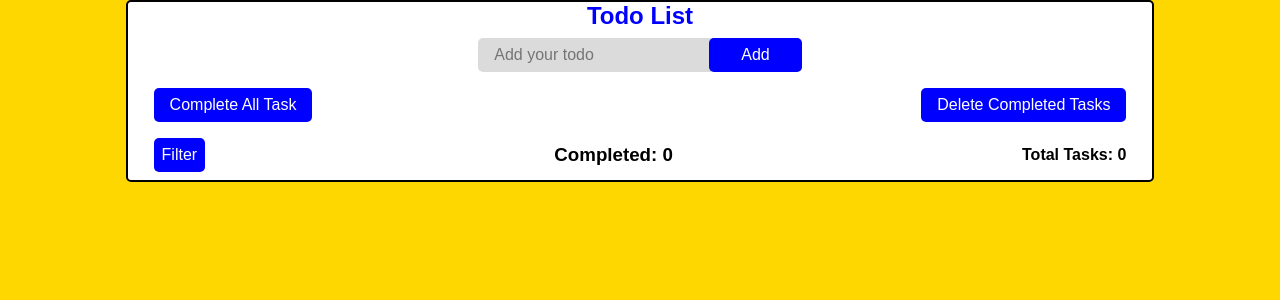
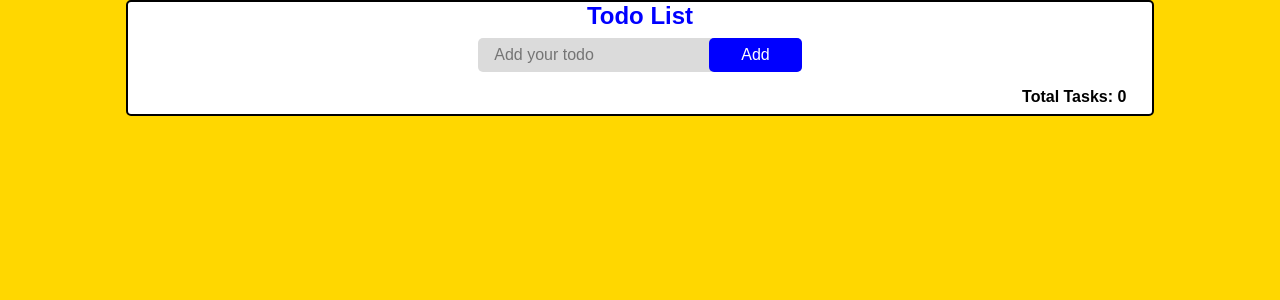
Before and after one commit to mhvats/to-do-app-react, a React (Vite) app: page / in a window 1280 px wide. Shown: the top 300 px of the page. Built offline with nearby package versions, Linux system fonts and the light colour scheme.

Commit message:
partially completed

```diff
--- a/src/App.jsx
+++ b/src/App.jsx
@@ -28,6 +28,7 @@ export const App = () => {
   const handleFilterDropDown = () => {
     setFilter((prevState) => !prevState);
   };
+
   // MAP FUNCTION
 
   const renderTask = task.map((item, index) => {
@@ -69,14 +70,16 @@ export const App = () => {
             <button onClick={hanldeAddTask}>Add</button>
           </form>
         </div>
-        <div className="taskmodifier-container">
-          <button id="1">Complete All Task</button>
+        {/* <div className="taskmodifier-container">
+          <button id="1" onClick={handleCompleteAllTask}>
+            Complete All Task
+          </button>
           <button id="2">Delete Completed Tasks</button>
-        </div>
+        </div> */}
         <div className="task-container-main">{renderTask}</div>
         <div className="filter-container">
           <div className="filter">
-            <button onMouseEnter={handleFilterDropDown}>Filter</button>
+            {/* <button onMouseEnter={handleFilterDropDown}>Filter</button> */}
             {filter && (
               <div>
                 <p className="filter-options">completed task</p>
@@ -84,7 +87,7 @@ export const App = () => {
               </div>
             )}
           </div>
-          <h3>Completed: 0</h3>
+          {/* <h3>Completed: 0</h3> */}
           <h4>Total Tasks: {totalLength}</h4>
         </div>
       </div>
--- a/src/components/TaskModifier.css
+++ b/src/components/TaskModifier.css
@@ -2,7 +2,7 @@
   margin: 0.5rem 0rem;
   display: flex;
   width: 95%;
-  flex-wrap: wrap;
+  /* flex-wrap: wrap; */
   justify-content: space-between;
   /* border: 1px solid red; */
 }
```
